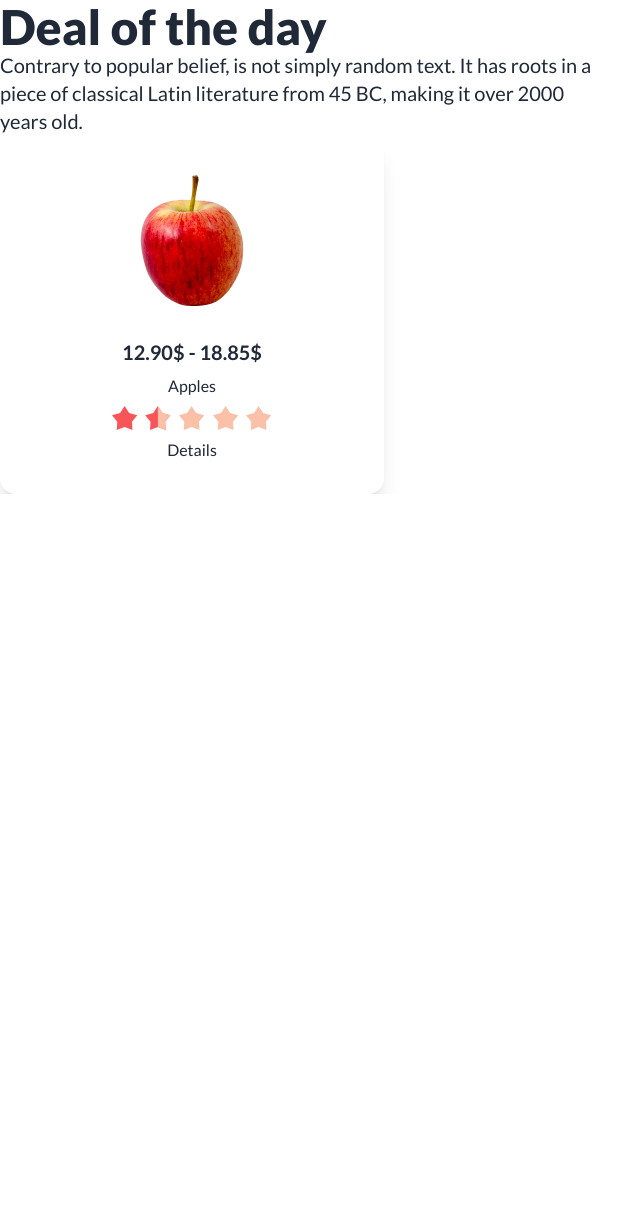
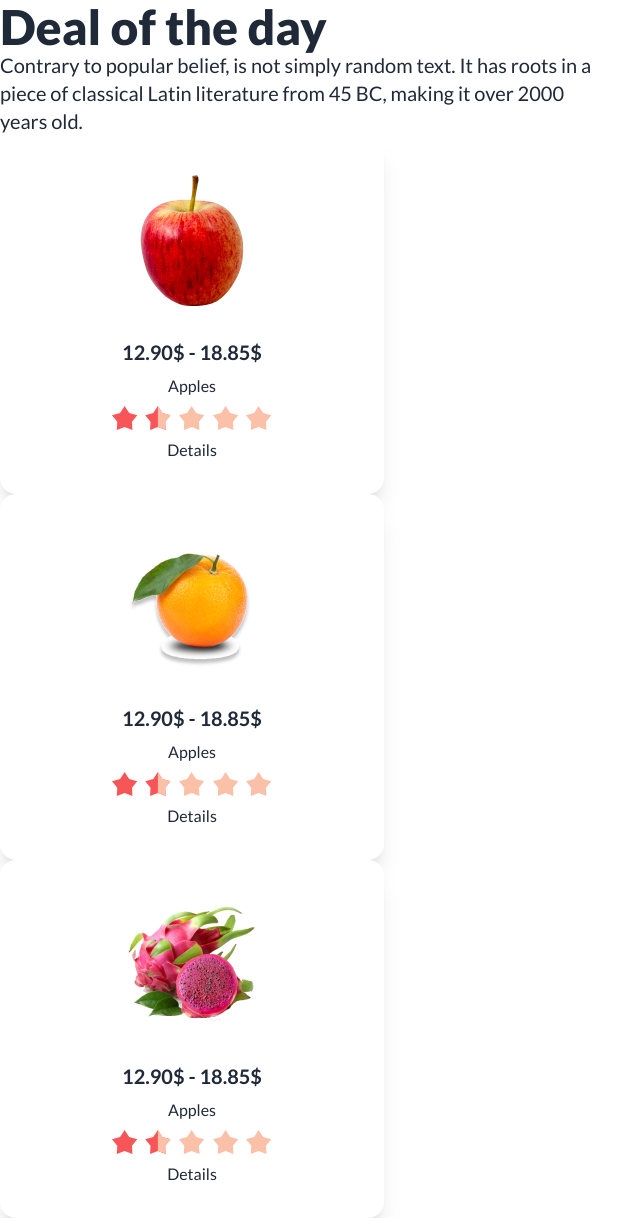
Before and after one commit to debu30/B8A3-fruit-brust, a plain HTML site: page index.html in a window 1280 px wide. Shown: the part 1207-2425 px from the top of the page, without its empty margins (0-640 px from the left). Before the commit the page ends 1701 px from the top, so only its background shows below. Drawn offline with nearby package versions, Linux system fonts and the light colour scheme.

Commit message:
added the fruit card

```diff
--- a/index.html
+++ b/index.html
@@ -273,6 +273,7 @@
   <!-- card section -->
   <div>
 
+    <!-- card -1 -->
     <div class="card w-96 bg-base-100 shadow-xl">
       <figure class="px-10 pt-10">
         <img src="images/fruit6.png" alt="Shoes" class="rounded-xl" />
@@ -308,6 +309,77 @@
 
 
 
+    <!-- card -2 -->
+    <div class="card w-96 bg-base-100 shadow-xl">
+      <figure class="px-10 pt-10">
+        <img src="images/fruit7.png" alt="Shoes" class="rounded-xl" />
+      </figure>
+      <div class="card-body items-center text-center">
+        <h2 class="card-title">12.90$ - 18.85$</h2>
+        <p>Apples</p>
+
+
+
+        <div class="card-actions  flex flex-col justify-center items-center">
+
+          <!-- svg -->
+<div>
+  <svg xmlns="http://www.w3.org/2000/svg" width="160" height="24" viewBox="0 0 160 24" fill="none">
+    <path d="M45.8529 0L50.4018 7.00591L58.4705 9.16716L53.2131 15.6584L53.651 24L45.8529 21.0059L38.0549 24L38.4927 15.6584L33.2354 9.16716L41.3041 7.00591L45.8529 0Z" fill="#F85559"/>
+    <path d="M45.9038 0L50.4527 7.00591L58.5214 9.16716L53.264 15.6584L53.7018 24L45.9038 21.0059V0Z" fill="#FBC0A8"/>
+    <path d="M12.6176 0L17.1664 7.00591L25.2351 9.16716L19.9778 15.6584L20.4156 24L12.6176 21.0059L4.81952 24L5.25735 15.6584L0 9.16716L8.06871 7.00591L12.6176 0Z" fill="#F85559"/>
+    <path d="M79.6176 0L84.1664 7.00591L92.2351 9.16716L86.9778 15.6584L87.4156 24L79.6176 21.0059L71.8195 24L72.2574 15.6584L67 9.16716L75.0687 7.00591L79.6176 0Z" fill="#FBC0A8"/>
+    <path d="M146.618 0L151.166 7.00591L159.235 9.16716L153.978 15.6584L154.416 24L146.618 21.0059L138.82 24L139.257 15.6584L134 9.16716L142.069 7.00591L146.618 0Z" fill="#FBC0A8"/>
+    <path d="M113.618 0L118.166 7.00591L126.235 9.16716L120.978 15.6584L121.416 24L113.618 21.0059L105.82 24L106.257 15.6584L101 9.16716L109.069 7.00591L113.618 0Z" fill="#FBC0A8"/>
+  </svg>
+</div>
+
+
+<div>
+  <button class="">Details</button>
+</div>
+
+        </div>
+      </div>
+    </div>
+
+
+        <!-- card -3 -->
+        <div class="card w-96 bg-base-100 shadow-xl">
+          <figure class="px-10 pt-10">
+            <img src="images/fruit8.png" alt="Shoes" class="rounded-xl" />
+          </figure>
+          <div class="card-body items-center text-center">
+            <h2 class="card-title">12.90$ - 18.85$</h2>
+            <p>Apples</p>
+
+
+
+            <div class="card-actions  flex flex-col justify-center items-center">
+
+              <!-- svg -->
+    <div>
+      <svg xmlns="http://www.w3.org/2000/svg" width="160" height="24" viewBox="0 0 160 24" fill="none">
+        <path d="M45.8529 0L50.4018 7.00591L58.4705 9.16716L53.2131 15.6584L53.651 24L45.8529 21.0059L38.0549 24L38.4927 15.6584L33.2354 9.16716L41.3041 7.00591L45.8529 0Z" fill="#F85559"/>
+        <path d="M45.9038 0L50.4527 7.00591L58.5214 9.16716L53.264 15.6584L53.7018 24L45.9038 21.0059V0Z" fill="#FBC0A8"/>
+        <path d="M12.6176 0L17.1664 7.00591L25.2351 9.16716L19.9778 15.6584L20.4156 24L12.6176 21.0059L4.81952 24L5.25735 15.6584L0 9.16716L8.06871 7.00591L12.6176 0Z" fill="#F85559"/>
+        <path d="M79.6176 0L84.1664 7.00591L92.2351 9.16716L86.9778 15.6584L87.4156 24L79.6176 21.0059L71.8195 24L72.2574 15.6584L67 9.16716L75.0687 7.00591L79.6176 0Z" fill="#FBC0A8"/>
+        <path d="M146.618 0L151.166 7.00591L159.235 9.16716L153.978 15.6584L154.416 24L146.618 21.0059L138.82 24L139.257 15.6584L134 9.16716L142.069 7.00591L146.618 0Z" fill="#FBC0A8"/>
+        <path d="M113.618 0L118.166 7.00591L126.235 9.16716L120.978 15.6584L121.416 24L113.618 21.0059L105.82 24L106.257 15.6584L101 9.16716L109.069 7.00591L113.618 0Z" fill="#FBC0A8"/>
+      </svg>
+    </div>
+
+
+    <div>
+      <button class="">Details</button>
+    </div>
+
+            </div>
+          </div>
+        </div>
+
+
+
   </div>
 </section>
 
```
